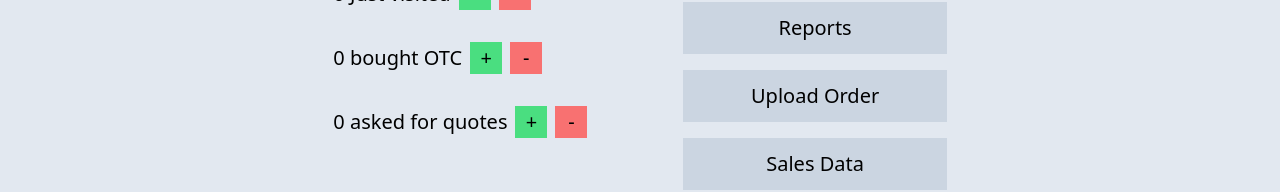
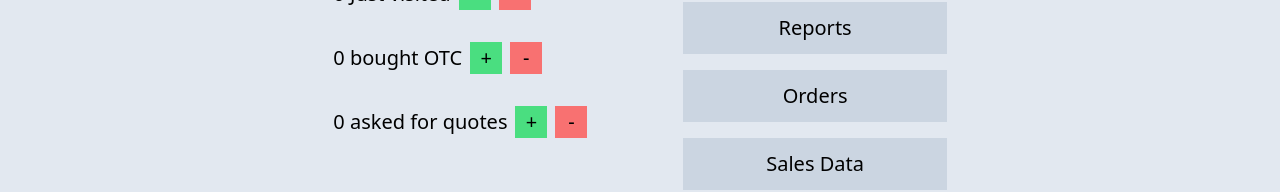
Before and after one commit to stoneartstech/stone-arts, a Next.js app: page /saleshome in a window 1280 px wide. Shown: the part 606-798 px from the top of the page. Built offline with nearby package versions, Linux system fonts and the light colour scheme; no server answers; the database is empty.

Commit message:
orders page routing changed

```diff
--- a/components/SalesDashboard.js
+++ b/components/SalesDashboard.js
@@ -154,12 +154,12 @@ export default function SalesDashboard({ showroomName }) {
                         Reports
                     </Link>
                     <Link href={{
-                        pathname: '/UploadOrder',
+                        pathname: '/OrdersDashboard',
                         query: { showroomName: showroomName },
                     }}
                         className='bg-slate-300 hover:bg-slate-500 text-black p-3 w-full sm:max-w-[25vw] text-center'
                     >
-                        Upload Order
+                        Orders
                     </Link>
                     <Link href={{
                         pathname: '/SalesData',
--- /dev/null
+++ b/pages/OrdersDashboard.js
@@ -0,0 +1,43 @@
+import React from 'react'
+import Link from 'next/link'
+import { useSearchParams } from 'next/navigation'
+import { useRouter } from 'next/router'
+
+export default function OrdersDashboard() {
+    const searchParams = useSearchParams()
+    const showroomName = searchParams.get('showroomName')
+
+    const router = useRouter()
+    return (
+        <div>
+            <div className='w-full pl-6'>
+                <button className='bg-slate-300 p-2 rounded-lg'
+                    onClick={() => router.back()}>
+                    Go Back
+                </button>
+            </div>
+            <div className='flex flex-col items-center'>
+                <p className='text-3xl'>Orders</p>
+            </div>
+            <div className='flex flex-col gap-4 mx-auto justify-center items-center mt-4'>
+                <Link href={{
+                    pathname: '/UploadOrder',
+                    query: { showroomName: showroomName },
+                }}
+                    className='bg-slate-300 hover:bg-slate-500 text-black p-3 w-full sm:max-w-[25vw] text-center'
+                >
+                    Create Order
+                </Link>
+                <Link href={{
+                    pathname: '/OrderHistory',
+                    query: { showroomName: showroomName },
+                }}
+                    className='bg-slate-300 hover:bg-slate-500 text-black p-3 w-full sm:max-w-[25vw] text-center'
+                >
+                    Order History
+                </Link>
+            </div>
+
+        </div>
+    )
+}
--- a/pages/UploadOrder.js
+++ b/pages/UploadOrder.js
@@ -107,13 +107,13 @@ export default function UploadOrder() {
                             onClick={() => router.back()}>
                             Go Back
                         </button>
-                        <Link className='bg-slate-300 hover:bg-slate-500 p-4 rounded-lg'
+                        {/* <Link className='bg-slate-300 hover:bg-slate-500 p-4 rounded-lg'
                             href={{
                                 pathname: '/OrderHistory',
                                 query: { showroomName: showroomName },
                             }} >
                             <b>Order History</b>
-                        </Link>
+                        </Link> */}
                     </div>
                     <div className='flex flex-col items-center'>
                         <p className='text-3xl'>Upload Order</p>
```
